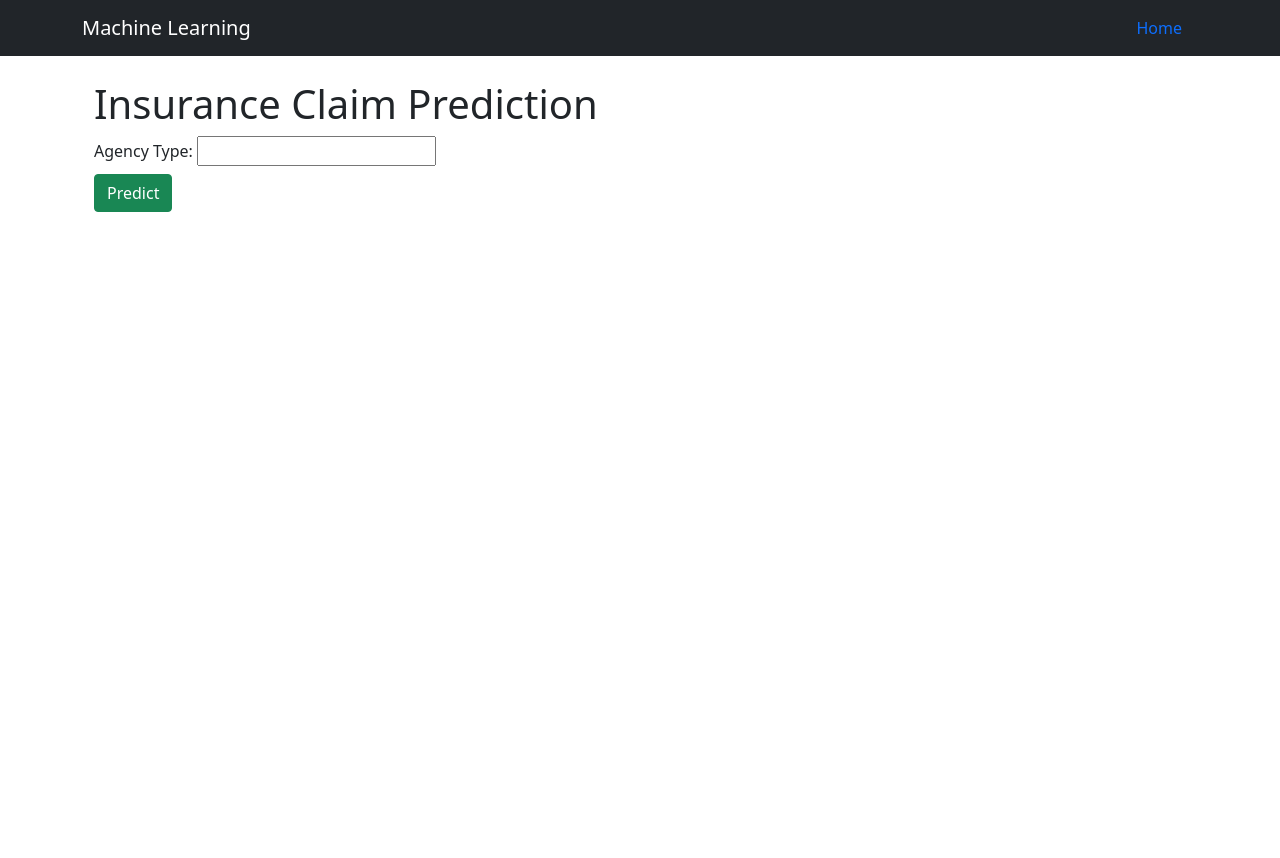
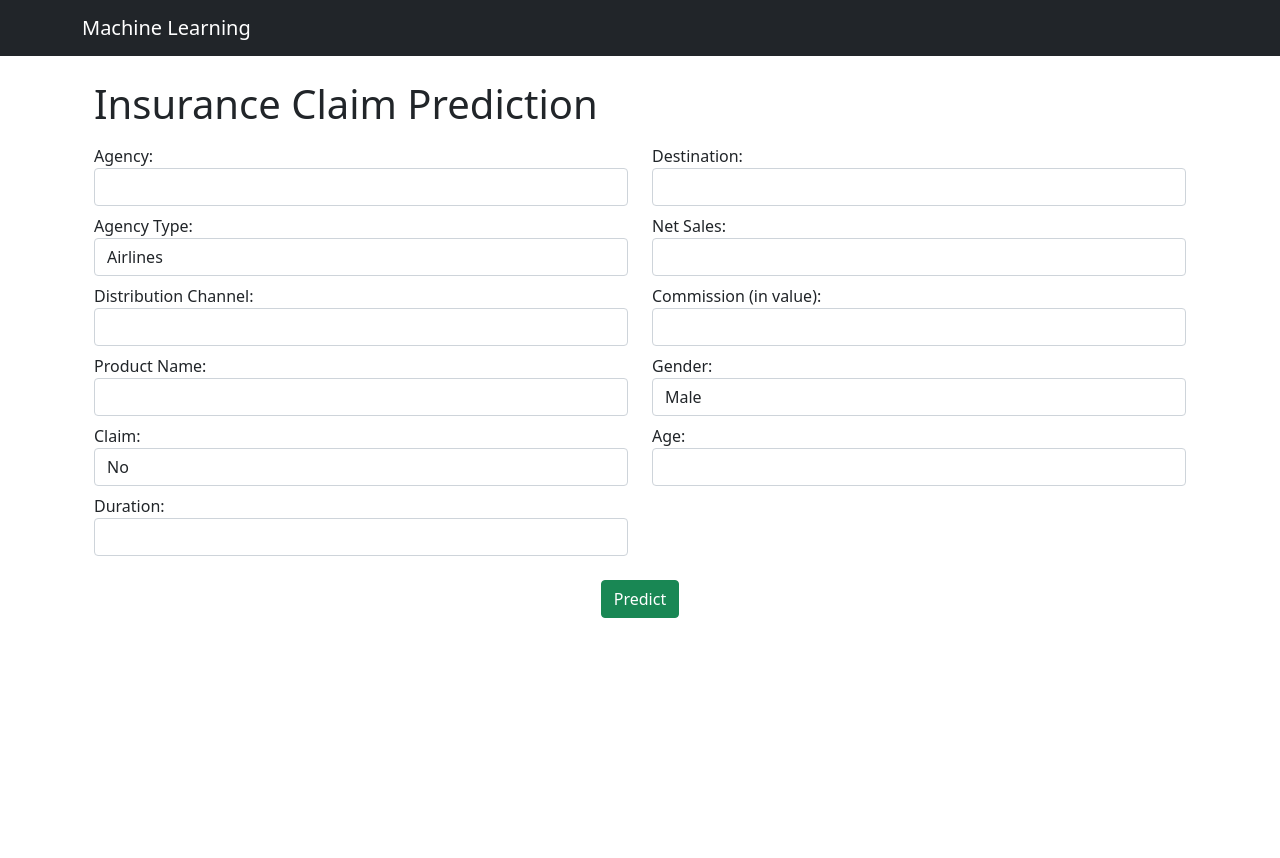
Before and after one commit to maxstain/machine-learning, a Flask app: template web_app/templates/index.html in a window 1280 px wide. Shown: the top 858 px of the page. Run offline with Flask 3, Linux system fonts and the light colour scheme; the template is opened without the code that fills it, so the values that code supplies are empty.

Commit message:
Implement dataset processing and error handling in prediction route; add error page template

```diff
--- a/utils/data_verification.py
+++ b/utils/data_verification.py
@@ -22,7 +22,7 @@ def verify_data_structure():
     required_structure = {
         'data': {
             'processed': ['processed_data.csv'],
-            'raw': []
+            'raw': ['dataset.csv']
         }
     }
 
--- a/web_app/app.py
+++ b/web_app/app.py
@@ -8,23 +8,6 @@ app = Flask(__name__)
 # Set up logging
 logging.basicConfig(level=logging.INFO, format='%(asctime)s - %(levelname)s - %(message)s')
 logger = logging.getLogger(__name__)
-
-
-def prepare_input_features(input_data, model_features):
-    # First create the initial DataFrame with the input data
-    initial_df = pd.get_dummies(input_data)
-
-    # Create a DataFrame with all required features initialized to 0
-    all_features = pd.DataFrame(0,
-                                index=[0],
-                                columns=model_features)
-
-    # Update the values for features that exist in the input
-    for col in initial_df.columns:
-        if col in all_features.columns:
-            all_features[col] = initial_df[col]
-
-    return all_features
 
 
 @app.route('/')
@@ -49,25 +32,30 @@ def predict():
                                    error="Data directory structure is incomplete. Please check the logs.")
 
         if request.method == 'POST':
-            agency_type = request.form.get('agency_type')
-
+            # Get agency_type from form or JSON
             if request.is_json:
                 # Handle JSON input
-                input_data = request.get_json()
-                if not input_data:
+                json_data = request.get_json()
+                if not json_data:
                     return render_template('error.html',
                                            error="No JSON data provided")
+                agency_type = json_data.get('agency_type')
+                input_data = json_data
             else:
                 # Handle form input
+                agency_type = request.form.get('agency_type')
                 input_data = request.form.to_dict()
 
-            if not agency_type:
-                return render_template('error.html',
-                                       error="Agency type is required")
+            # Validate agency_type
+            try:
+                from utils.data_verification import validate_input
+                validate_input(agency_type)
+            except ValueError as e:
+                return render_template('error.html', error=str(e))
 
+            # Initialize and train model (only once)
             mdl = MLModel()
             df = mdl.process_dataset()
-            mdl.train_model(df)
 
             if df is None:
                 return render_template('error.html',
@@ -83,30 +71,58 @@ def predict():
 
             try:
                 # Convert input to DataFrame
-                input_data = pd.DataFrame([request.json])
+                input_df = pd.DataFrame([input_data])
 
-                # Prepare features all at once
-                input_encoded = prepare_input_features(input_data, mdl.feature_names)
+                # Store agency_type for later use
+                agency_type_value = input_df['agency_type'].iloc[0] if 'agency_type' in input_df.columns else None
 
-                for feature in mdl.feature_names:
-                    if feature not in input_encoded.columns:
-                        input_encoded[feature] = 0
+                # Rename 'agency_type' to 'Agency Type' to match training data format
+                if 'agency_type' in input_df.columns:
+                    input_df['Agency Type'] = input_df['agency_type']
+                    input_df = input_df.drop('agency_type', axis=1)
 
-                missing_cols = [col for col in mdl.feature_names if col not in input_encoded.columns]
-                if missing_cols:
-                    missing_data = pd.DataFrame(0, index=input_encoded.index, columns=missing_cols)
-                    input_encoded = pd.concat([input_encoded, missing_data], axis=1)
+                # Process the input data the same way as during training
+                # One-hot encode categorical columns (excluding Agency Type)
+                # First, validate Agency Type
+                if 'Agency Type' in input_df.columns and mdl.label_encoder is not None:
+                    agency_type_value = input_df['Agency Type'].iloc[0]
+                    try:
+                        # Validate that the Agency Type value is one that the model knows about
+                        if agency_type_value not in mdl.label_encoder.classes_:
+                            app.logger.error(f"Invalid Agency Type value: {agency_type_value}")
+                            return render_template('error.html',
+                                                   error=f"Invalid 'Agency Type' value: {agency_type_value}. Must be one of {list(mdl.label_encoder.classes_)}")
+                        app.logger.info(f"Valid Agency Type value: {agency_type_value}")
+                    except Exception as e:
+                        app.logger.error(f"Error validating Agency Type: {str(e)}")
+                        return render_template('error.html',
+                                               error=f"Error validating Agency Type: {str(e)}")
 
-                input_encoded = input_encoded[mdl.feature_names]
+                # Remove Agency Type from input_df since we don't need it for prediction
+                # (we're predicting agency_type_encoded)
+                if 'Agency Type' in input_df.columns:
+                    input_df = input_df.drop('Agency Type', axis=1)
 
-                if input_encoded[mdl.feature_names].isnull().values.any():
-                    return render_template('error.html', error="Invalid input data. Please check the format.")
+                # One-hot encode the categorical columns
+                categorical_columns = [col for col in input_df.columns if col in ['Agency', 'Distribution Channel',
+                                                                                  'Product Name', 'Destination',
+                                                                                  'Gender']]
+                if categorical_columns:
+                    input_df = pd.get_dummies(input_df, columns=categorical_columns, prefix_sep='_')
+
+                # Create a DataFrame with all required features initialized to 0
+                all_features = pd.DataFrame(0, index=[0], columns=mdl.feature_names)
+
+                # Update the values for features that exist in the input
+                for col in input_df.columns:
+                    if col in all_features.columns:
+                        all_features[col] = input_df[col]
 
                 # Make prediction
-                prediction = mdl.model.predict(input_encoded)
+                prediction = mdl.model.predict(all_features)
                 result = mdl.label_encoder.inverse_transform(prediction)[0]
 
-                return render_template('result.html', prediction=result)
+                return render_template('predict.html', prediction=result)
 
             except Exception as e:
                 app.logger.error(f"Prediction error: {str(e)}")
--- a/web_app/templates/base.html
+++ b/web_app/templates/base.html
@@ -15,9 +15,6 @@
     <nav class="nav navbar navbar-expand-lg navbar-dark bg-dark">
         <div class="container">
             <a class="navbar-brand" href="/">Machine Learning</a>
-            <ul class="nav">
-                <li class="nav-item"><a class="nav-link" href="/">Home</a></li>
-            </ul>
         </div>
     </nav>
 </header>
--- a/web_app/templates/index.html
+++ b/web_app/templates/index.html
@@ -5,11 +5,80 @@
 <div class="container mt-4">
     <h1>Insurance Claim Prediction</h1>
     <form action="{{ url_for('predict') }}" method="post">
-        <div class="my-2">
-            <label for="agency_type">Agency Type:</label>
-            <input id="agency_type" type="text" name="agency_type" required>
+        <div class="row">
+            <div class="col-md-6">
+                <div class="form-group my-2">
+                    <label for="agency">Agency:</label>
+                    <input id="agency" class="form-control" type="text" name="Agency" required>
+                </div>
+
+                <div class="form-group my-2">
+                    <label for="agency_type">Agency Type:</label>
+                    <select id="agency_type" class="form-control" name="agency_type" required>
+                        <option value="airlines">Airlines</option>
+                        <option value="travel_agency">Travel Agency</option>
+                        <option value="direct">Direct</option>
+                    </select>
+                </div>
+
+                <div class="form-group my-2">
+                    <label for="distribution_channel">Distribution Channel:</label>
+                    <input id="distribution_channel" class="form-control" type="text" name="Distribution Channel" required>
+                </div>
+
+                <div class="form-group my-2">
+                    <label for="product_name">Product Name:</label>
+                    <input id="product_name" class="form-control" type="text" name="Product Name" required>
+                </div>
+
+                <div class="form-group my-2">
+                    <label for="claim">Claim:</label>
+                    <select id="claim" class="form-control" name="Claim" required>
+                        <option value="0">No</option>
+                        <option value="1">Yes</option>
+                    </select>
+                </div>
+
+                <div class="form-group my-2">
+                    <label for="duration">Duration:</label>
+                    <input id="duration" class="form-control" type="number" name="Duration" required>
+                </div>
+            </div>
+
+            <div class="col-md-6">
+                <div class="form-group my-2">
+                    <label for="destination">Destination:</label>
+                    <input id="destination" class="form-control" type="text" name="Destination" required>
+                </div>
+
+                <div class="form-group my-2">
+                    <label for="net_sales">Net Sales:</label>
+                    <input id="net_sales" class="form-control" type="number" step="0.01" name="Net Sales" required>
+                </div>
+
+                <div class="form-group my-2">
+                    <label for="commission">Commission (in value):</label>
+                    <input id="commission" class="form-control" type="number" step="0.01" name="Commission (in value)" required>
+                </div>
+
+                <div class="form-group my-2">
+                    <label for="gender">Gender:</label>
+                    <select id="gender" class="form-control" name="Gender" required>
+                        <option value="M">Male</option>
+                        <option value="F">Female</option>
+                    </select>
+                </div>
+
+                <div class="form-group my-2">
+                    <label for="age">Age:</label>
+                    <input id="age" class="form-control" type="number" name="Age" required>
+                </div>
+            </div>
         </div>
-        <button class="btn btn-success" type="submit">Predict</button>
+
+        <div class="text-center mt-3">
+            <button class="btn btn-success" type="submit">Predict</button>
+        </div>
     </form>
 </div>
 {% endblock %}
```
Also changed, not shown: models/ml_model.py (+44 -9 lines), tests/test_ml_model.py (+101 -0 lines).
